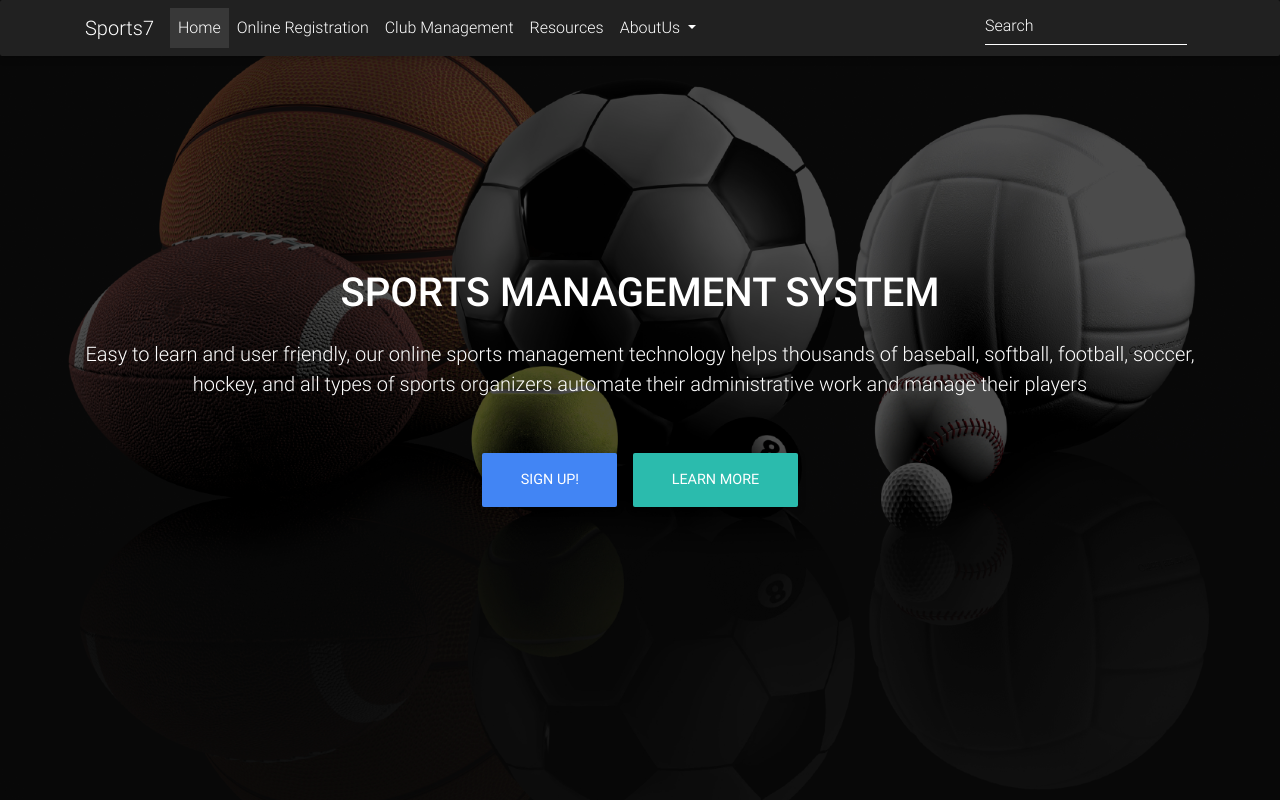
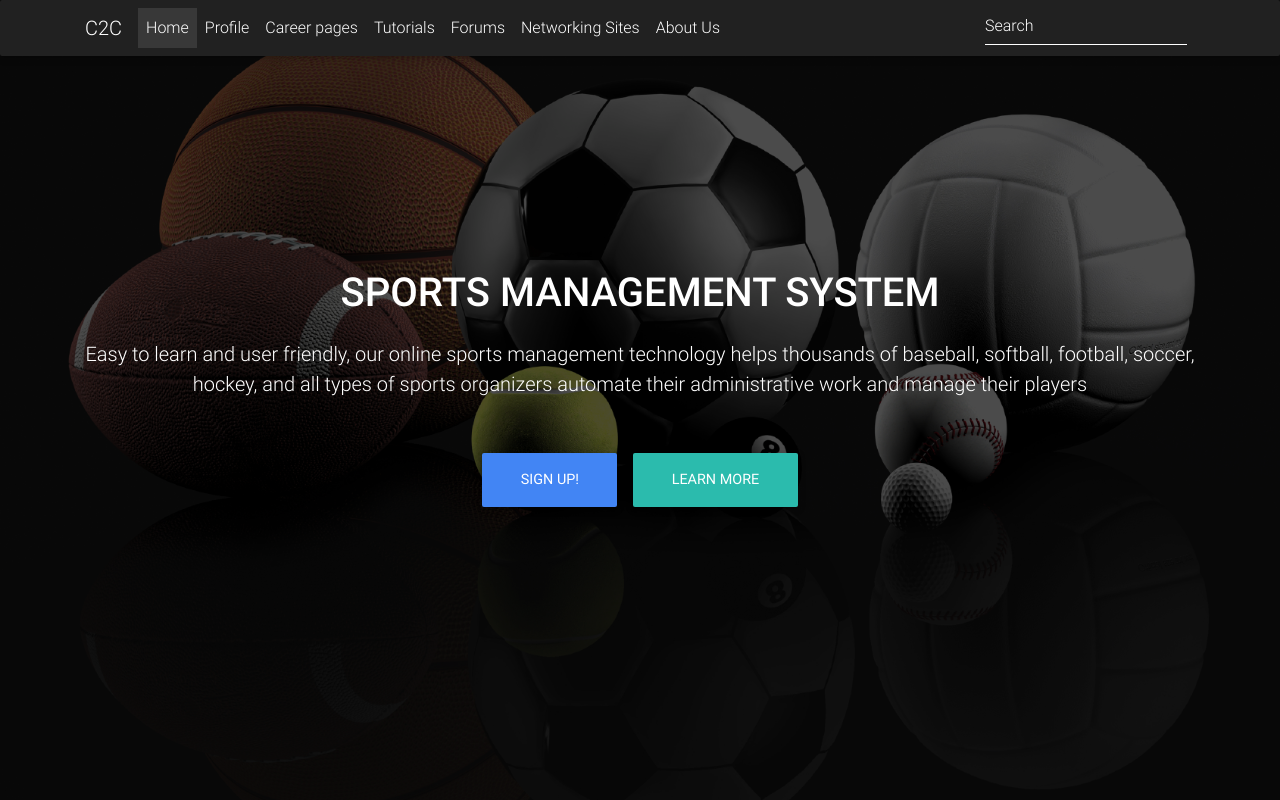
Before and after one commit to uhas/Bearcats2, a plain HTML site: page index.html in a window 1280 px wide. Shown: the top 800 px of the page. Drawn offline with Linux system fonts and the light colour scheme; some packages are replaced by stand-ins of ours.

Commit message:
first commit

```diff
--- a/index.html
+++ b/index.html
@@ -47,7 +47,7 @@
         <!--Navbar-->
         <nav class="navbar navbar-expand-lg navbar-dark elegant-color-dark fixed-top">
             <div class="container">
-                <a class="navbar-brand" href="#">Sports7</a>
+                <a class="navbar-brand" href="#">C2C</a>
                 <button class="navbar-toggler" type="button" data-toggle="collapse" data-target="#navbarSupportedContent" aria-controls="navbarSupportedContent" aria-expanded="false" aria-label="Toggle navigation">
                     <span class="navbar-toggler-icon"></span>
                 </button>
@@ -57,23 +57,24 @@
                             <a class="nav-link" href="#">Home <span class="sr-only">(current)</span></a>
                         </li>
                         <li class="nav-item">
-                            <a class="nav-link" href="#">Online Registration</a>
+                            <a class="nav-link" href="#">Profile</a>
                         </li>
                         <li class="nav-item">
-                            <a class="nav-link" href="#">Club Management</a>
+                            <a class="nav-link" href="#">Career pages</a>
                         </li>
                         <li class="nav-item">
-                            <a class="nav-link" href="#">Resources</a>
+                            <a class="nav-link" href="#">Tutorials</a>
                         </li>
-                        <li class="nav-item btn-group">
-                            <a class="nav-link dropdown-toggle" id="navbarDropdownMenuLink" data-toggle="dropdown" aria-haspopup="true" aria-expanded="false">AboutUs
-                            </a>
-                            <div class="dropdown-menu" aria-labelledby="navbarDropdownMenuLink">
-                                <a class="dropdown-item" href="#">Our Story</a>
-                                <a class="dropdown-item" href="#">Customer Stories</a>
-                                <a class="dropdown-item" href="#">Account Managers</a>
-                            </div>
+                        <li class="nav-item">
+                            <a class="nav-link" href="#">Forums</a>
                         </li>
+                        <li class="nav-item">
+                            <a class="nav-link" href="#">Networking Sites</a>
+                        </li>
+                        <li class="nav-item">
+                            <a class="nav-link" href="#">About Us</a>
+                        </li>
+
                     </ul>
                     <form class="form-inline">
                         <input class="form-control mr-sm-2" type="text" placeholder="Search" aria-label="Search">
```
